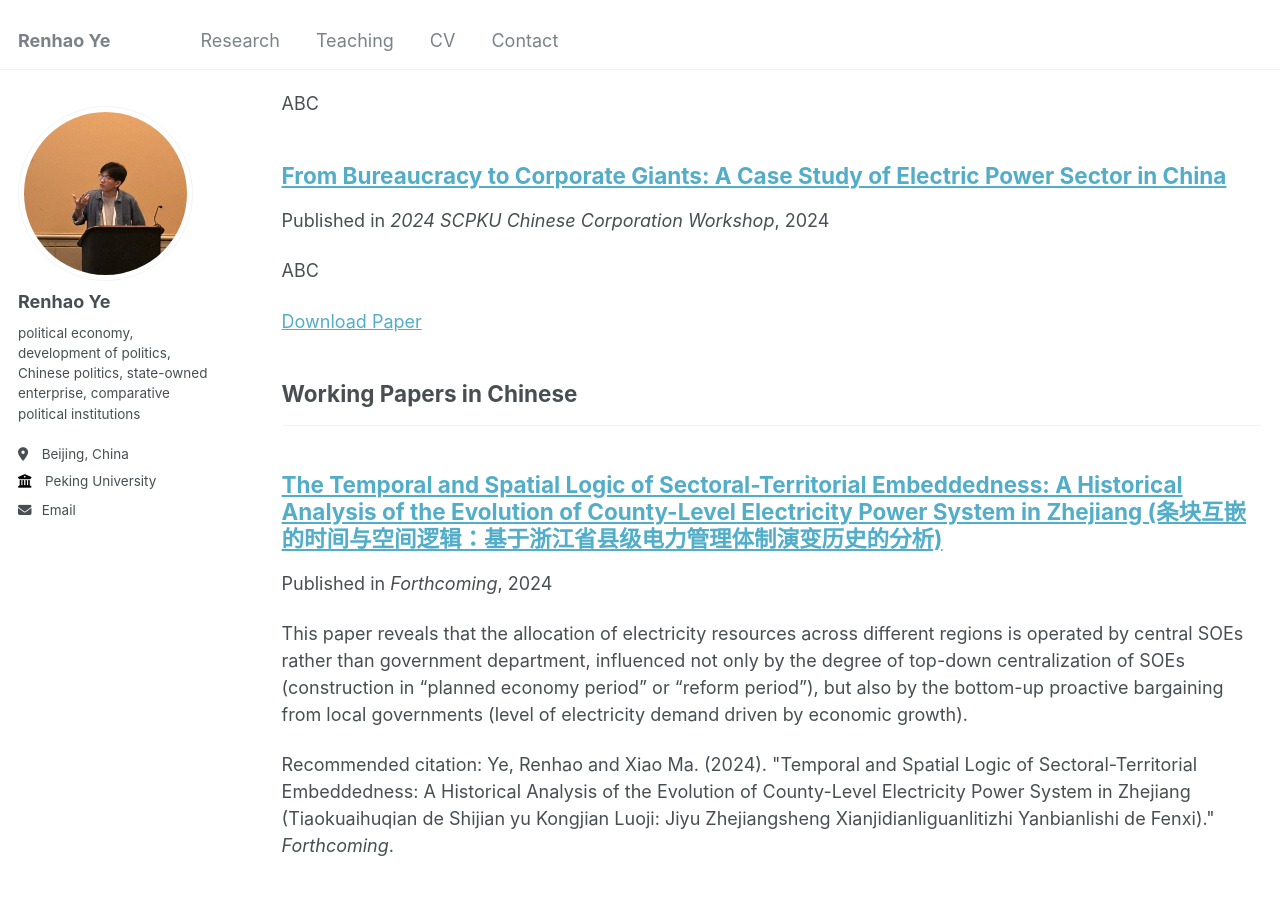
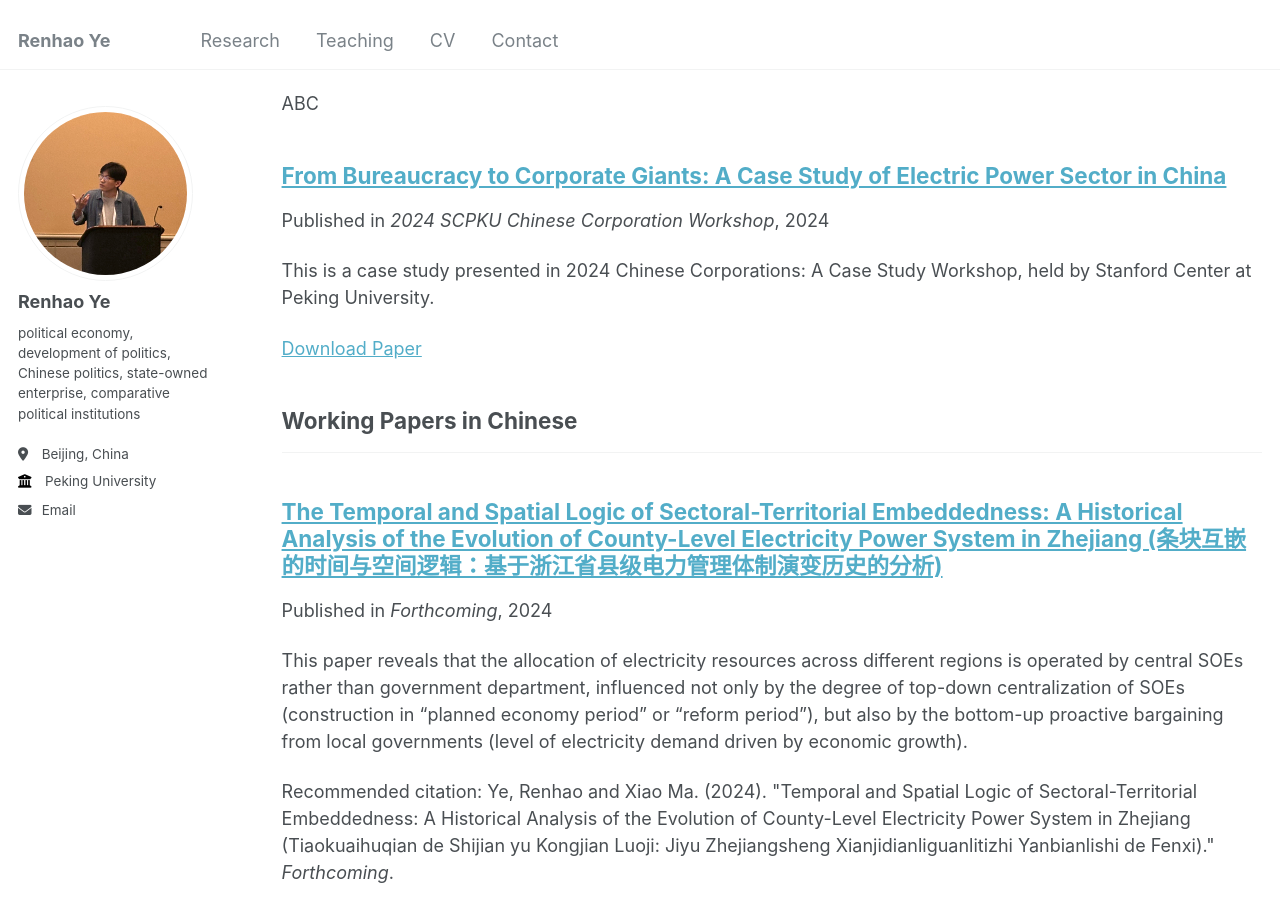
Before and after one commit to thenhow-ye/thenhow-ye.github.io, a Jekyll site: the page built from _pages/publications.html, in a window 1280 px wide and 900 px high, scrolled down 1425 px. Built offline with Jekyll 4.4.1, drawn with Linux system fonts in a browser that asks for light colours.

Commit message:
Update 2024-08-01-bureaucracy-coporation-electricity.md

```diff
--- a/_publications/2024-08-01-bureaucracy-coporation-electricity.md
+++ b/_publications/2024-08-01-bureaucracy-coporation-electricity.md
@@ -3,7 +3,7 @@ title: "From Bureaucracy to Corporate Giants: A Case Study of Electric Power Sec
 collection: publications
 category: workingen
 permalink: /publication/2024-08-01-bureaucracy-coporation-electricity
-excerpt: 'ABC'
+excerpt: 'This is a case study presented in 2024 Chinese Corporations: A Case Study Workshop, held by Stanford Center at Peking University.'
 date: 2024-08-01
 venue: '2024 SCPKU Chinese Corporation Workshop'
 paperurl: 'http://thenhow-ye.github.io/files/Ye-bureaucracy-corporation-electricity.pdf'
```
